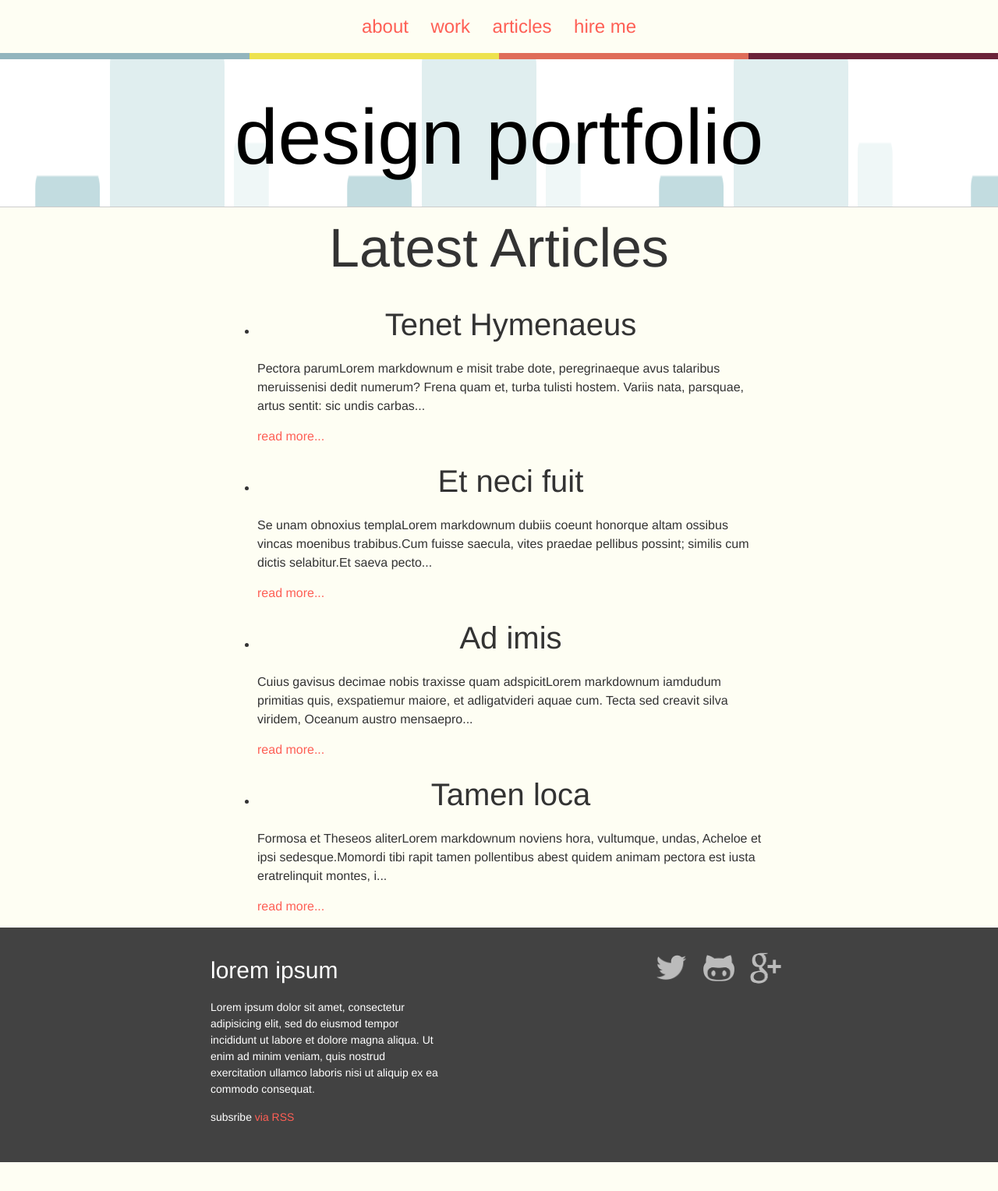
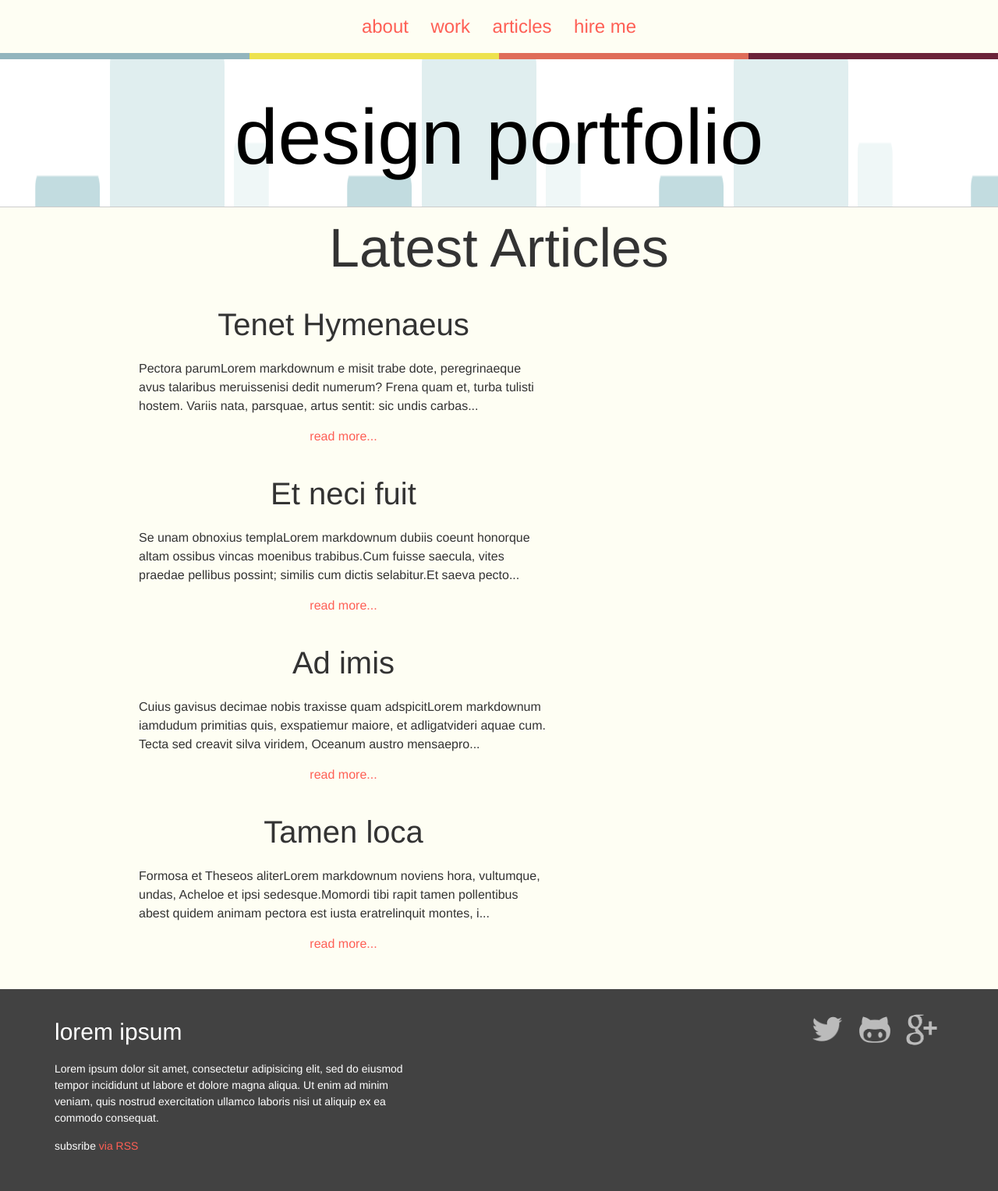
Before and after one commit to MailatRadu/portfolio, a Jekyll site: the page built from index.html, in a window 1280 px wide. Shown: the whole page at 78% size. Built offline with Jekyll 4.4.1, drawn with Linux system fonts in a browser that asks for light colours; before the commit the page ends 1491 px from its top, so only the background shows below that.

Commit message:
Add post component

```diff
--- /dev/null
+++ b/_sass/components/_posts.scss
@@ -0,0 +1,15 @@
+.post-list {
+	@extend %clearfix;
+
+	list-style: none;
+}
+
+.post {
+	width: 50%;
+	float: left;
+	padding: 0 3em 1em;
+}
+
+.post-read-more-link {
+	text-align: center;
+}
--- a/css/main.scss
+++ b/css/main.scss
@@ -34,7 +34,7 @@
 $grey-color-dark:  darken($grey-color, 25%);
 
 // Width of the content area
-$content-width:    800px;
+$content-width:    1200px;
 
 $on-palm:          600px;
 $on-laptop:        800px;
@@ -61,5 +61,6 @@
         "base",
         "layout",
         "syntax-highlighting",
-        "gradient-bar"
+        "gradient-bar",
+        "components/posts"
 ;
```
